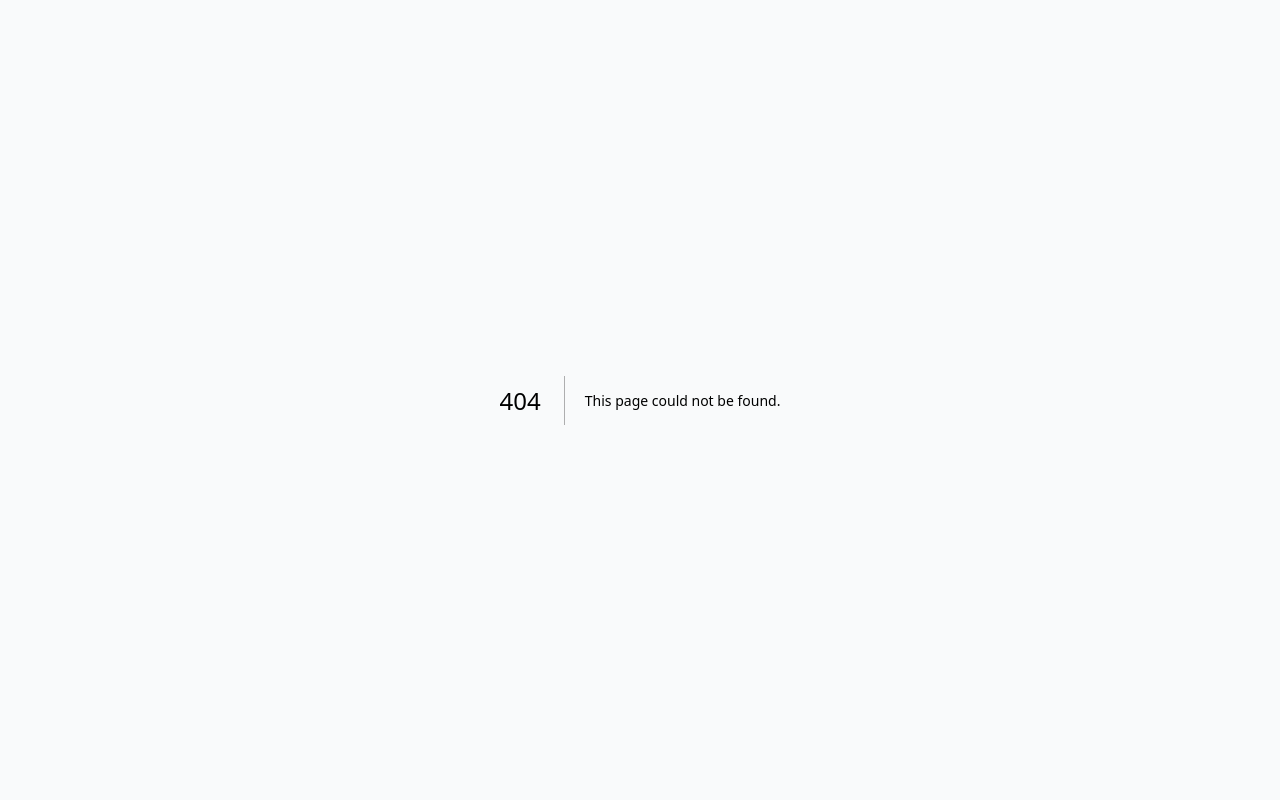
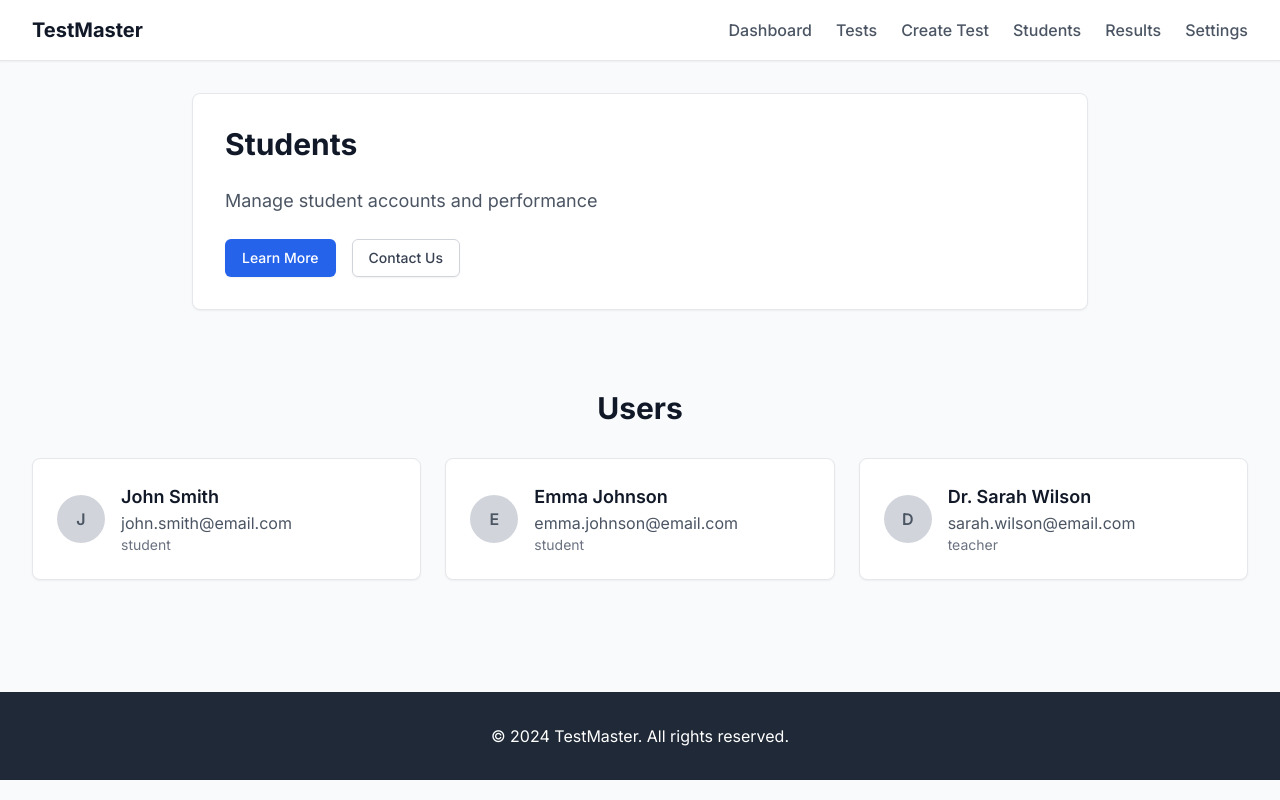
Before and after one commit to abhinav118/testmaster-1755647725097, a Next.js app: page /students in a window 1280 px wide. Before the commit this address had no page. Built offline with nearby package versions, Linux system fonts and the light colour scheme.

Commit message:
Add app/students/page.tsx

```diff
--- /dev/null
+++ b/app/students/page.tsx
@@ -0,0 +1,62 @@
+import { siteData, navigation } from '@/lib/data'
+
+export default function StudentsPage() {
+  return (
+    <div className="min-h-screen bg-gray-50">
+      {/* Navigation */}
+      <nav className="bg-white shadow-sm border-b">
+        <div className="container py-4">
+          <div className="flex items-center justify-between">
+            <h1 className="text-xl font-bold text-gray-900">{siteData?.settings?.appName || 'TestMaster'}</h1>
+            <div className="flex space-x-6">
+              {[{"label":"Dashboard","route":"/","icon":"home"},{"label":"Tests","route":"/tests","icon":"clipboard-list"},{"label":"Create Test","route":"/create-test","icon":"plus-circle"},{"label":"Students","route":"/students","icon":"users"},{"label":"Results","route":"/results","icon":"chart-bar"},{"label":"Settings","route":"/settings","icon":"cog"}].map((item: any, index: number) => (
+                <a key={index} href={item.route} className="text-gray-600 hover:text-gray-900 font-medium transition-colors">
+                  {item.label}
+                </a>
+              ))}
+            </div>
+          </div>
+        </div>
+      </nav>
+
+      {/* Page Content */}
+      <div className="container py-8">
+        <div className="card p-8 max-w-4xl mx-auto border border-gray-200 rounded-lg shadow-sm">
+          <h2 className="text-3xl font-bold mb-6 text-gray-900">Students</h2>
+          <p className="text-gray-600 text-lg leading-relaxed">Manage student accounts and performance</p>
+          <div className="mt-6">
+            <button className="btn btn-primary mr-4">Learn More</button>
+            <button className="btn btn-secondary">Contact Us</button>
+          </div>
+        </div>
+      </div>
+
+      <div className="container py-12">
+        <h2 className="text-3xl font-bold mb-8 text-center">Users</h2>
+        <div className="grid grid-cols-1 md:grid-cols-2 lg:grid-cols-3 gap-6">
+          {siteData.users?.map((user: any, index: number) => (
+            <div key={index} className="card p-6 border border-gray-200 rounded-lg shadow-sm hover:shadow-md transition-shadow">
+              <div className="flex items-center space-x-4">
+                <div className="w-12 h-12 bg-gray-300 rounded-full flex items-center justify-center">
+                  <span className="text-gray-600 font-semibold">{user.name?.charAt(0) || 'U'}</span>
+                </div>
+                <div>
+                  <h3 className="text-lg font-semibold text-gray-900">{user.name}</h3>
+                  <p className="text-gray-600">{user.email}</p>
+                  <p className="text-sm text-gray-500">{user.role}</p>
+                </div>
+              </div>
+            </div>
+          )) || []}
+        </div>
+      </div>
+
+      {/* Footer */}
+      <footer className="bg-gray-800 text-white py-8 mt-16">
+        <div className="container text-center">
+          <p>&copy; 2024 {siteData?.settings?.appName || 'TestMaster'}. All rights reserved.</p>
+        </div>
+      </footer>
+    </div>
+  )
+}
```
